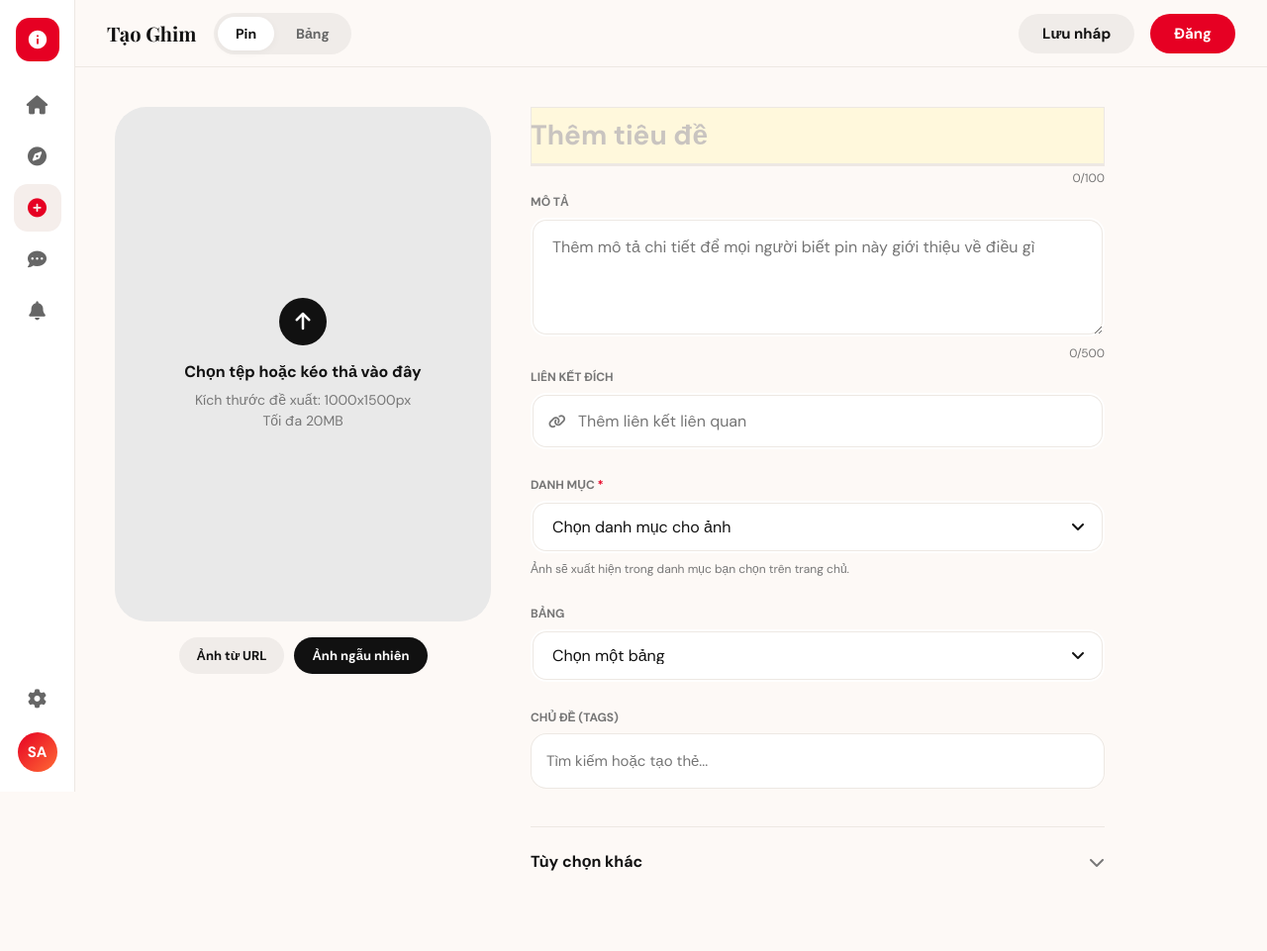
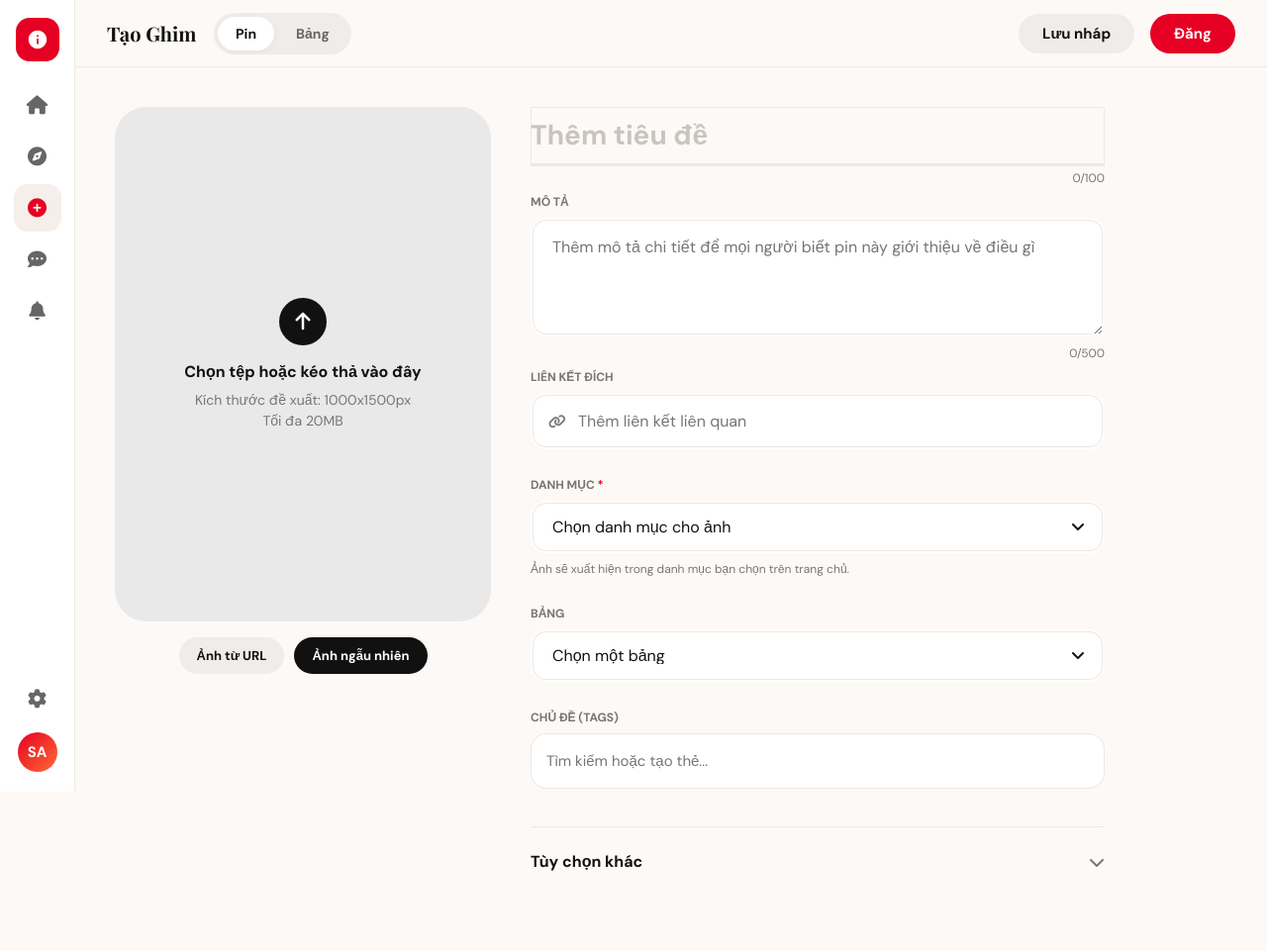
Before and after one commit to Phamhung572007/Memorypic, a plain HTML site: page create.html in a window 1280 px wide. Shown: the whole page at 99% size. Drawn offline with nearby package versions, Linux system fonts and the light colour scheme; no server answers; sample sign-in values are in the browser's storage.

Commit message:
Auto Save

```diff
--- a/create.css
+++ b/create.css
@@ -472,8 +472,7 @@ textarea {
   display: block;
   width: 100%;
   min-height: 60px;
-  color: #111 !important;
-  background: #fff8dc !important;
+  color: #111;
 }
 
 #pinTitle:focus {
```
